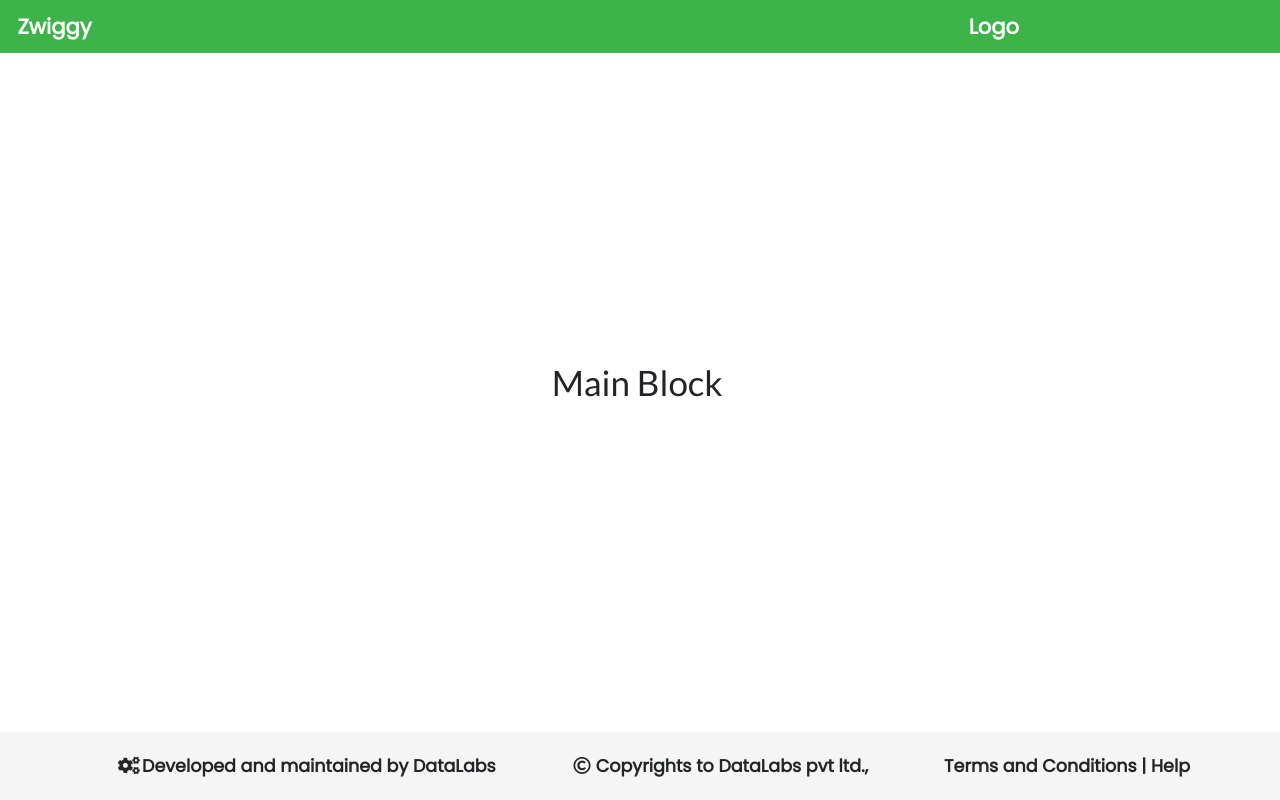
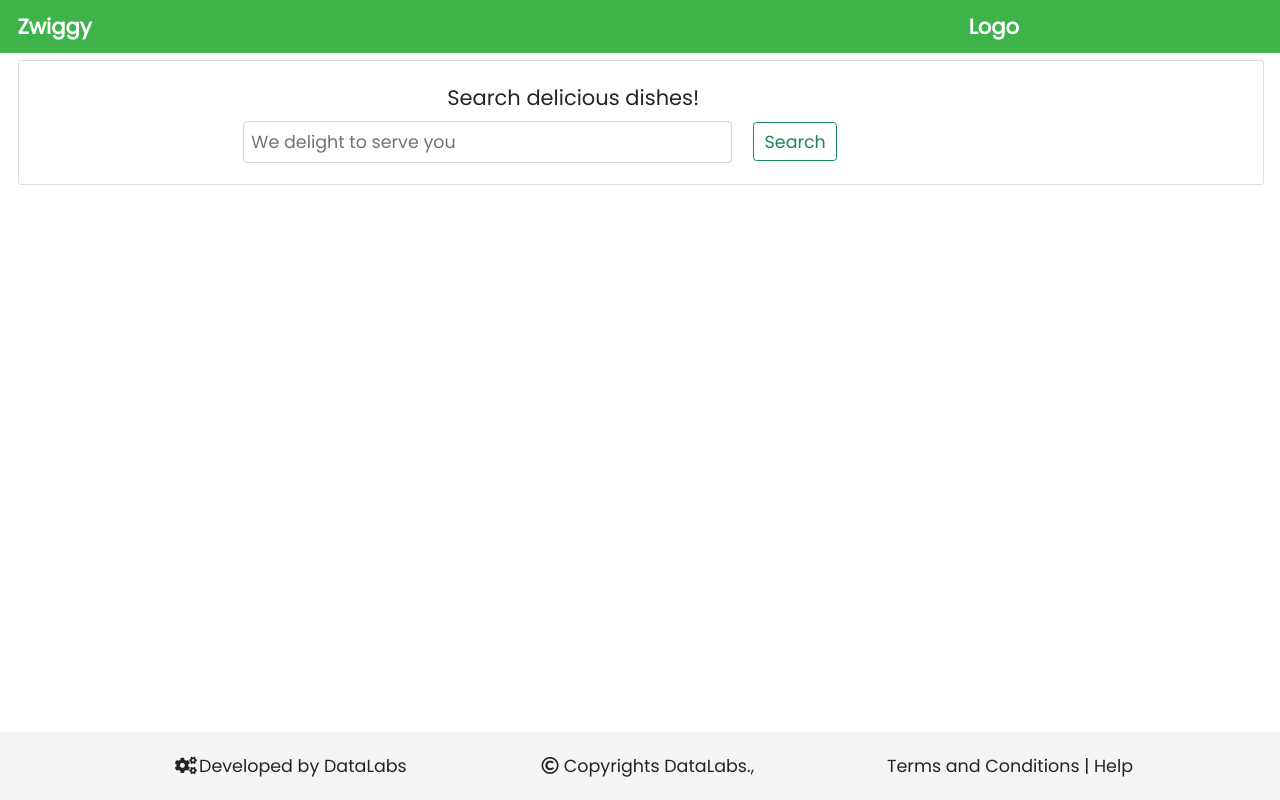
Before and after one commit to vengateshkarthick/zwiggy, a React (Create React App) app in the folder Zwiggy/: page / in a window 1280 px wide. Built offline with nearby package versions, Linux system fonts and the light colour scheme.

Commit message:
Created a search bar layout

```diff
--- a/Zwiggy/src/components/App.jsx
+++ b/Zwiggy/src/components/App.jsx
@@ -7,7 +7,7 @@ const App = () => {
     <React.Fragment>
       <Navbar />
       <div
-        className="d-flex justify-content-center align-items-center m-1"
+        className="d-flex m-2"
         style={{
           height: 'calc(100% - 150px)',
           position: 'absolute',
--- a/Zwiggy/src/components/Footer.jsx
+++ b/Zwiggy/src/components/Footer.jsx
@@ -1,14 +1,13 @@
 import React from 'react'
 const Footer = () => {
   return (
-    <footer className="footer p-3">
+    <footer className="footer p-3 fw-normal fs-5">
       <ul className="d-flex flex-wrap justify-content-evenly align-items-center m-1">
         <li className="m-1">
-          <i className="ui cogs icon"></i>Developed and maintained by DataLabs
+          <i className="ui cogs icon"></i>Developed by DataLabs
         </li>
         <li className="m-1">
-          <i className="ui copyright outline icon"></i>Copyrights to DataLabs
-          pvt ltd.,
+          <i className="ui copyright outline icon"></i>Copyrights DataLabs.,
         </li>
         <li className="m-1">Terms and Conditions | Help</li>
       </ul>
--- a/Zwiggy/src/components/main-content/Maincontent.jsx
+++ b/Zwiggy/src/components/main-content/Maincontent.jsx
@@ -1,8 +1,9 @@
 import React from 'react'
+import Searchbar from './Searchbar'
 const Maincontent = () => {
   return (
-    <div>
-      <h1>Main Block</h1>
+    <div className="container-fluid">
+      <Searchbar />
     </div>
   )
 }
--- /dev/null
+++ b/Zwiggy/src/components/main-content/Searchbar.tsx
@@ -0,0 +1,45 @@
+import React, { useState } from "react";
+interface searchBarprops {
+  searchapi?: (search: string) => any;
+}
+const Searchbar = (props: searchBarprops) => {
+  const [searchText, setSearchtext] = useState<string | undefined>("");
+  return (
+    <div className="card">
+      <div className="card-body m-2">
+        <form style={{ fontFamily: "Poppins" }}>
+          <div className="row row-cols-12 justify-content-center">
+            <div className="col col-12 col-sm-6 col-md-4 ">
+              <label className="form-label fs-4" htmlFor="srchInp">
+                Search delicious dishes!
+              </label>
+            </div>
+          </div>
+          <div className="row row-cols-12  justify-content-center align-items-center">
+            <div className="col col-6 col-sm-4 col-md-5">
+              <input
+                type="text"
+                name="searchText"
+                placeholder="We delight to serve you"
+                id="srchInp"
+                className="form-control p-2 fs-5 fw-normal rounded-3"
+                value={searchText}
+                onChange={(e) => setSearchtext(e.target.value)}
+                style={{ color: "" }}
+              />
+            </div>
+            <div className="col col-6 col-sm-3 ">
+              <button
+                type="button"
+                className="btn fw-normal fs-5 btn-outline-success rounded-4"
+              >
+                {"Search "}
+              </button>
+            </div>
+          </div>
+        </form>
+      </div>
+    </div>
+  );
+};
+export default Searchbar;
--- a/Zwiggy/src/components/style.css
+++ b/Zwiggy/src/components/style.css
@@ -16,8 +16,6 @@ body .footer {
 body .footer ul li {
   cursor: pointer;
   list-style-type: none;
-  font-size: 1.25rem;
-  font-weight: 600;
 }
 body .footer ul li:hover {
   color: blue;
--- a/Zwiggy/src/components/style.scss
+++ b/Zwiggy/src/components/style.scss
@@ -21,8 +21,7 @@ body {
       li {
         cursor: pointer;
         list-style-type: none;
-        font-size: 1.25rem;
-        font-weight: 600;
+
         &:hover {
           color: blue;
         }
--- a/Zwiggy/tsconfig.json
+++ b/Zwiggy/tsconfig.json
@@ -18,7 +18,7 @@
     "resolveJsonModule": true,
     "isolatedModules": true,
     "noEmit": true,
-    "jsx": "react-jsx"
+    "jsx": "react",
   },
   "include": [
     "src"
```
Also changed, not shown: 1 other file (tests, documents, lock files or other folders).
